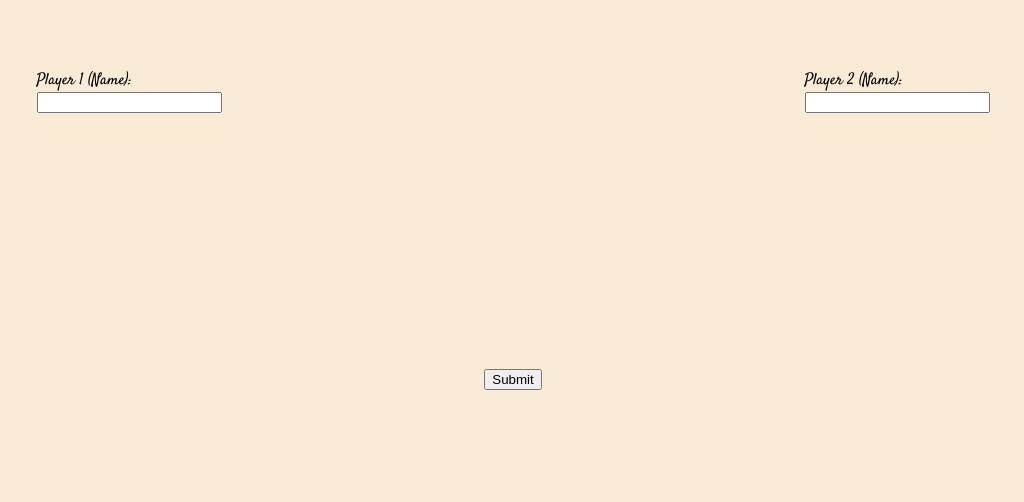
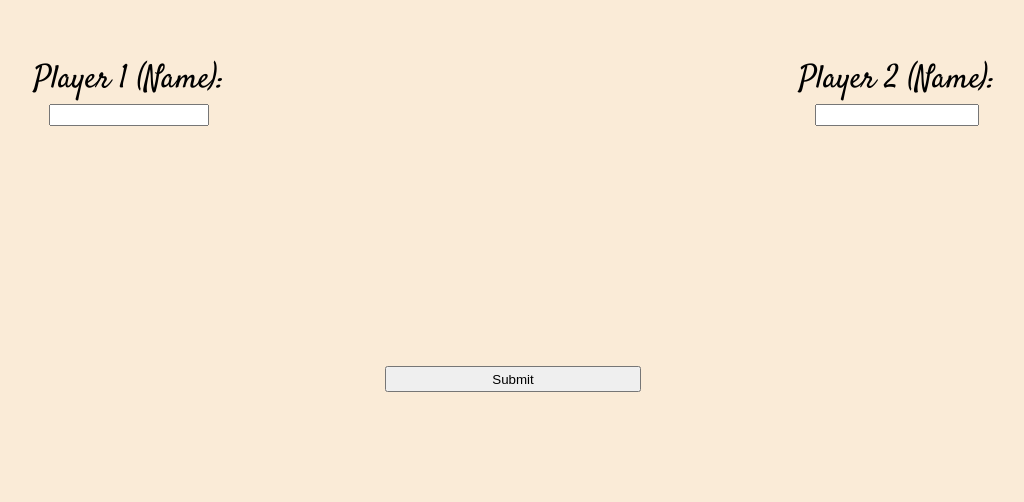
Before and after one commit to hripple46/Tic-Tac-Toe, a plain HTML site: page index.html in a window 1280 px wide. Shown: the part 117-619 px from the top of the page, without its empty margins (127-1151 px from the left). Drawn offline with Linux system fonts and the light colour scheme.

Commit message:
added minor styling

```diff
--- a/styles.css
+++ b/styles.css
@@ -30,12 +30,19 @@ body {
   margin: none;
   padding: none;
   z-index: 1;
+  font-size: 2em;
 }
 
 input {
   display: block;
   margin-left: auto;
   margin-right: auto;
+  width: 80%;
+  height: 16px;
+}
+#submit {
+  width: 100%;
+  height: 2em;
 }
 
 #container {
```
